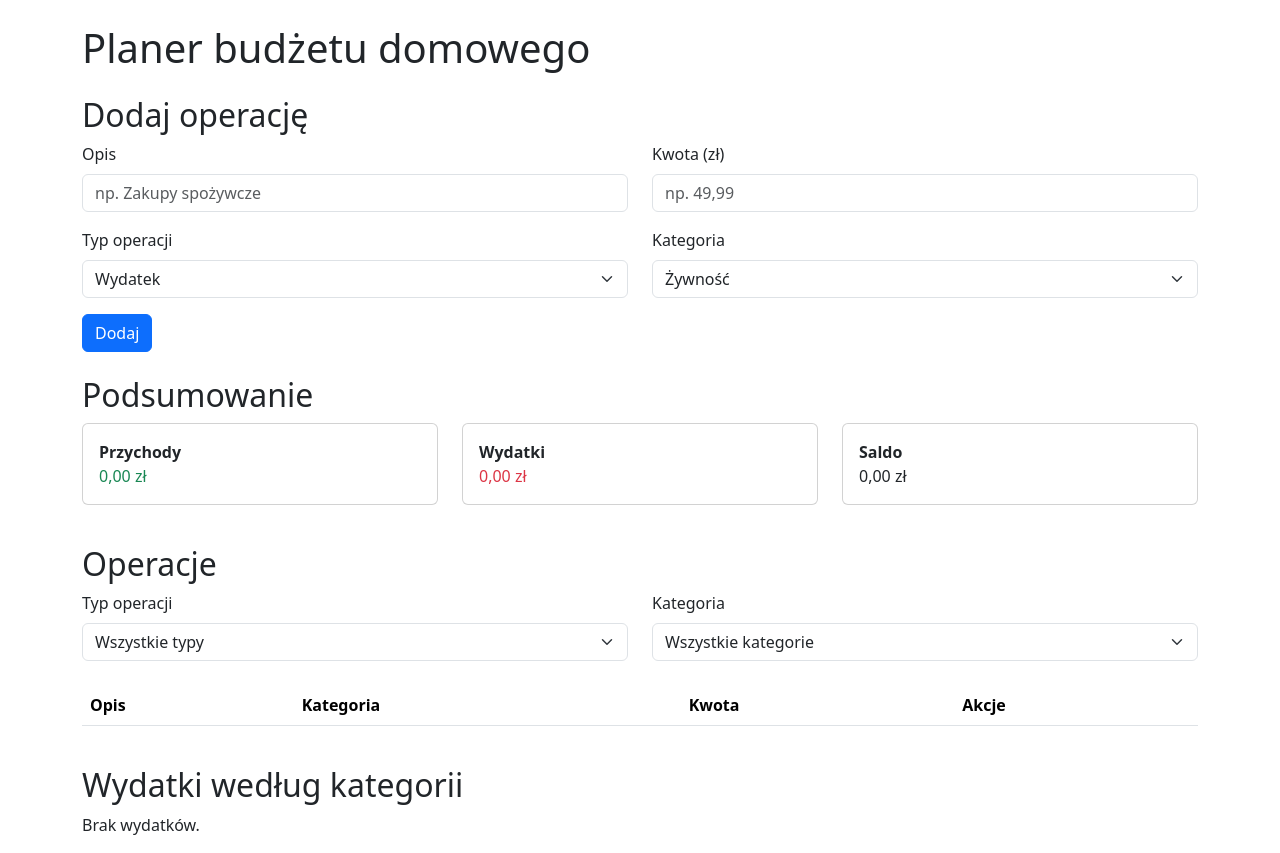
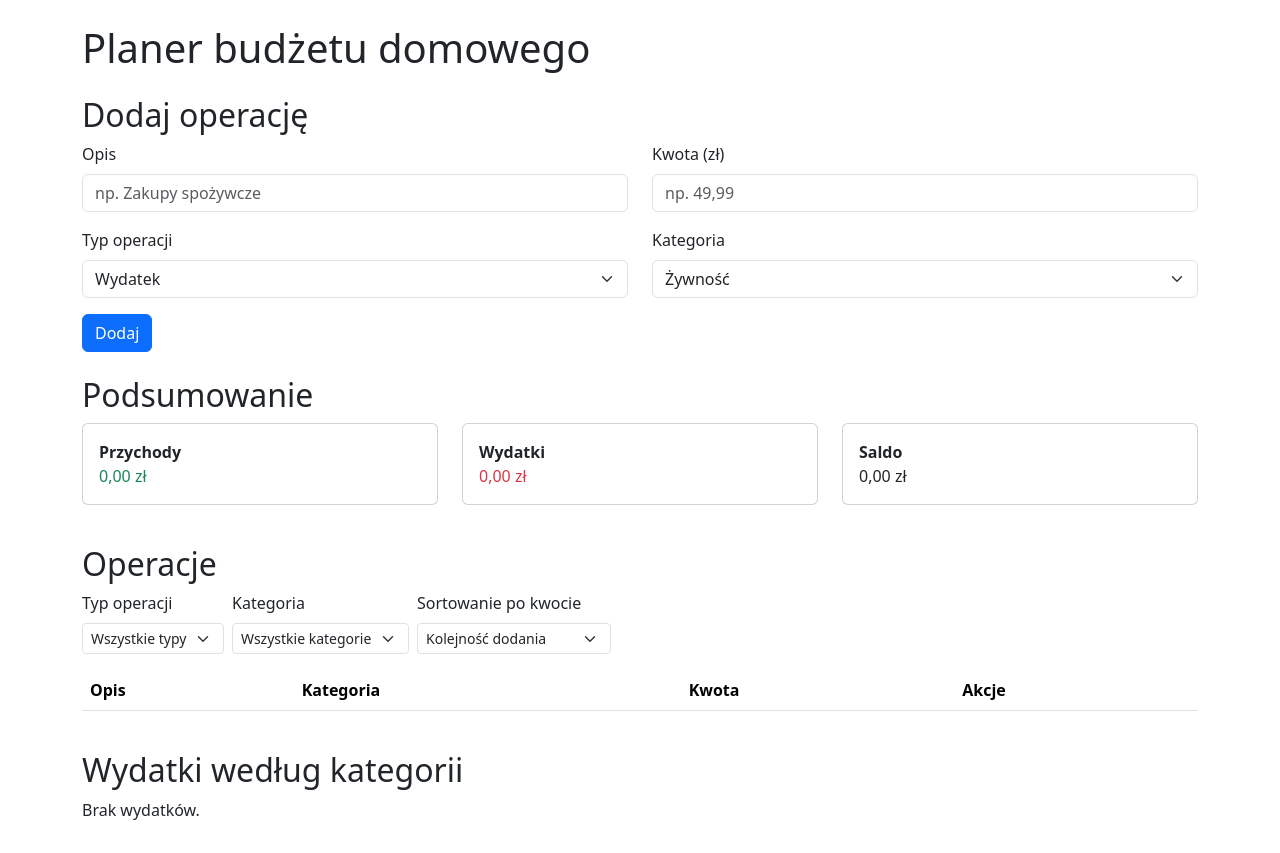
Before and after one commit to Avenke1337/planer_budzetu_domowego, a plain HTML site: page index.html in a window 1280 px wide. Drawn offline with nearby package versions, Linux system fonts and the light colour scheme.

Commit message:
dodanie sortowania operacji rosnaco/malejaco/po kolejnosci dodania

```diff
--- a/index.html
+++ b/index.html
@@ -79,20 +79,29 @@
             </div>
         </div>
         <h2 class="mt-4">Operacje</h2>
-        <div class="row mb-3">
-            <div class="col-12 col-md-6 mb-2">
+        <div class="row g-2 mb-3">
+            <div class="col-auto">
                 <label for="filtrTypu" class="form-label">Typ operacji</label>
-                <select id="filtrTypu" class="form-select">
+                <select id="filtrTypu" class="form-select form-select-sm">
                     <option value="">Wszystkie typy</option>
                     <option value="przychod">Przychód</option>
                     <option value="wydatek">Wydatek</option>
                 </select>
             </div>
 
-            <div class="col-12 col-md-6 mb-2">
+            <div class="col-auto">
                 <label for="filtrKategorii" class="form-label">Kategoria</label>
-                <select id="filtrKategorii" class="form-select">
+                <select id="filtrKategorii" class="form-select form-select-sm">
                     <option value="">Wszystkie kategorie</option>
+                </select>
+            </div>
+
+            <div class="col-auto">
+                <label for="sortowanie" class="form-label">Sortowanie po kwocie</label>
+                <select id="sortowanie" class="form-select form-select-sm">
+                    <option value="">Kolejność dodania</option>
+                    <option value="rosnaco">Od najmniejszej kwoty</option>
+                    <option value="malejaco">Od największej kwoty</option>
                 </select>
             </div>
         </div>
--- a/script.js
+++ b/script.js
@@ -4,7 +4,7 @@ $(function() {
     $('#filtrKategorii').append($('#kategoria option').clone());
     $('#filtrKategorii').val('');
 
-    $('#filtrTypu, #filtrKategorii').on('change', function() {
+    $('#filtrTypu, #filtrKategorii, #sortowanie').on('change', function() {
         wyswietlOperacje();
     });
     //wyswietlanie operacji
@@ -12,8 +12,21 @@ $(function() {
     $('#listaOperacji').empty();
     let filtrTypu = $('#filtrTypu').val();
     let filtrKategorii = $('#filtrKategorii').val();
+    //sortowanie operacji (rosnaco/malejaco)
+    let sortowanie = $('#sortowanie').val();
+    let operacjeDoWyswietlenia = operacje.slice();
 
-    for (let operacja of operacje) {
+    if (sortowanie === 'rosnaco') {
+        operacjeDoWyswietlenia.sort(function(a, b) {
+            return a.kwota - b.kwota;
+        });
+    } else if (sortowanie === 'malejaco') {
+        operacjeDoWyswietlenia.sort(function(a, b) {
+            return b.kwota - a.kwota;
+        });
+    }
+
+    for (let operacja of operacjeDoWyswietlenia) {
         if (filtrTypu !== '' && operacja.typ !== filtrTypu) {
             continue;
         }
```
